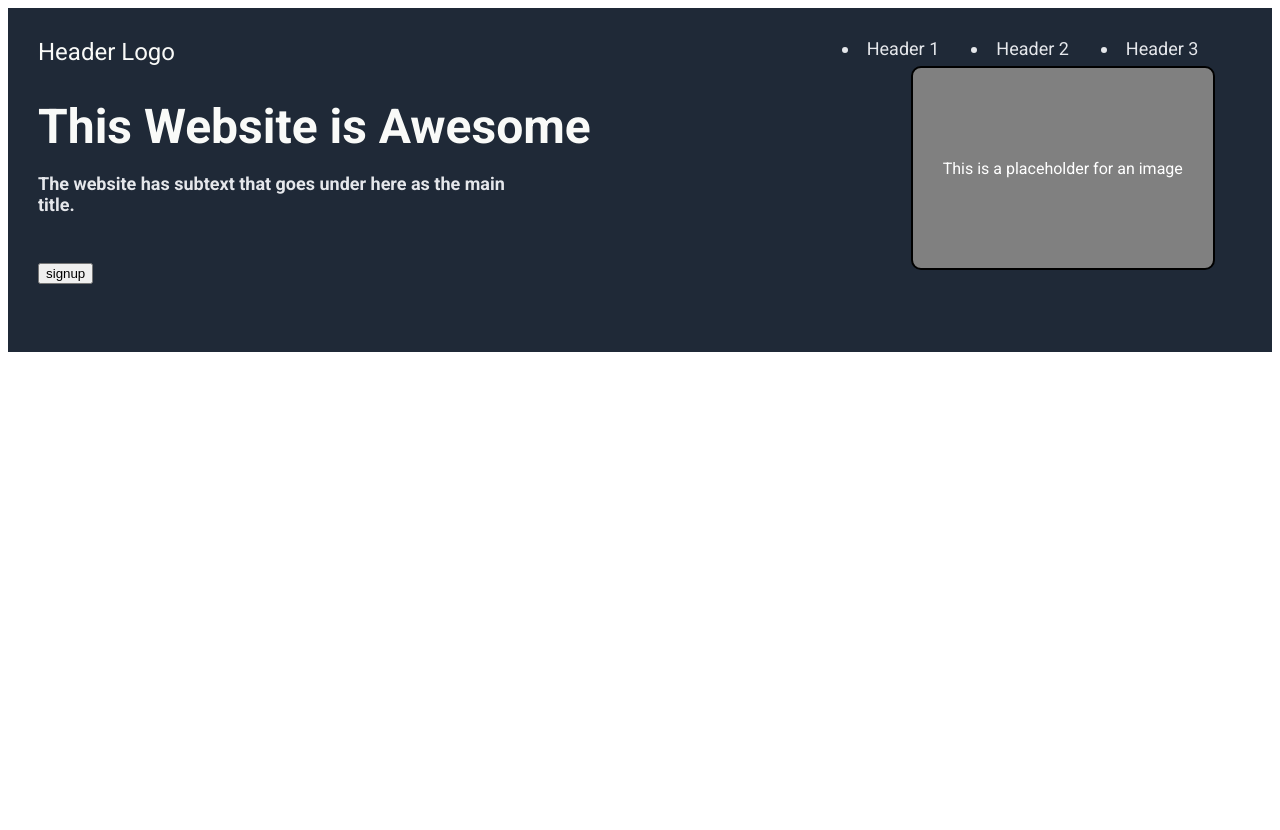
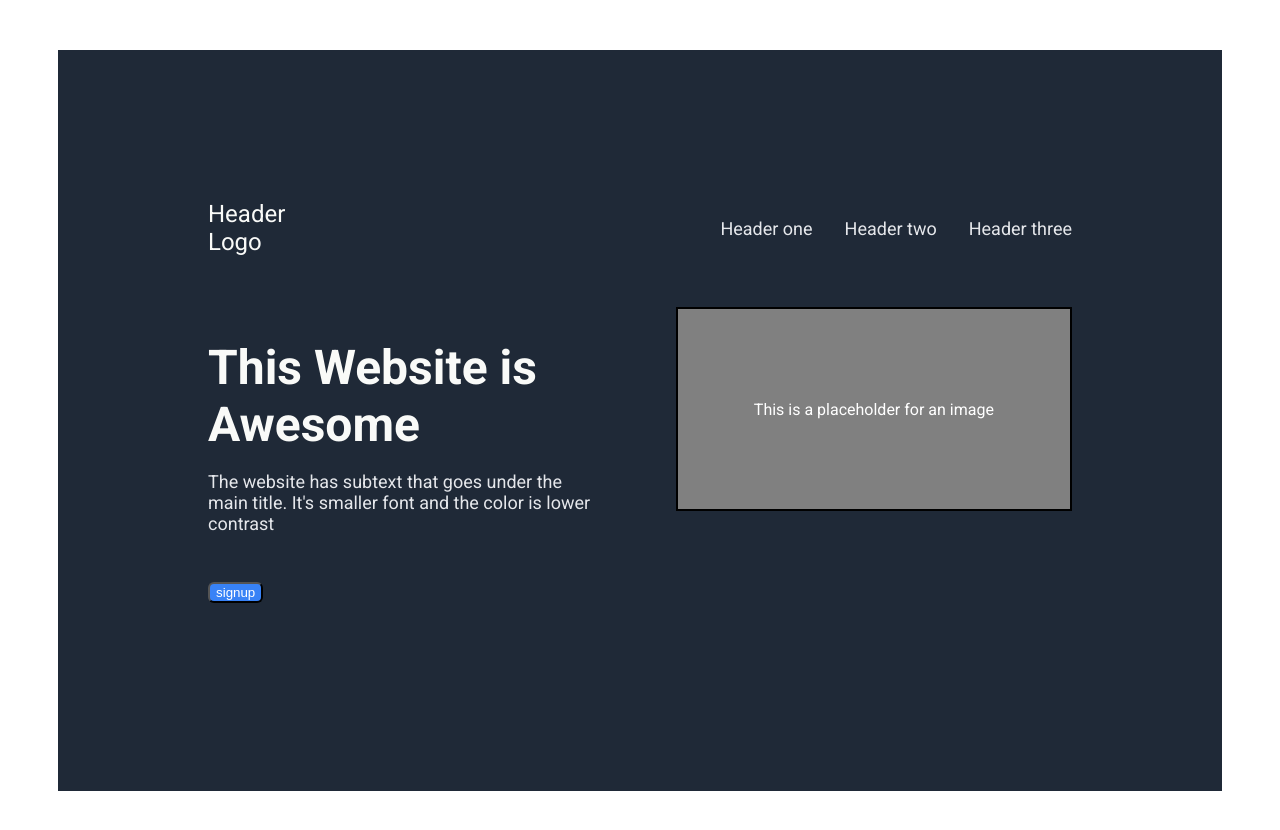
Before and after one commit to redgerandom/odin-landing-page-refresher, a plain HTML site: page index.html in a window 1280 px wide. Before the commit the page ends 800 px from the top, so only its background shows below. Drawn offline with Linux system fonts and the light colour scheme.

Commit message:
finished section 1
01.png for referance

```diff
--- a/index.html
+++ b/index.html
@@ -11,16 +11,16 @@
 <body>
     <div id="container-one">
         <div id="section-one">
-            <header>Header Logo</header>
+            <header>Header  Logo</header>
             <nav class="nav-links">
-                <li>Header 1</li>
-                <li>Header 2</li>
-                <li>Header 3</li>
+                <p>Header one</p>
+                <p>Header two</p>
+                <p>Header three</p>
             </nav>
         </div>
         <div id="section-two">
             <h1 class="hero">This Website is Awesome
-                <p>The website has subtext that goes under here as the main title.</p>
+                <p>The website has subtext that goes under the main title. It's smaller font and the color is lower contrast</p>
                 <button>signup</button>
             </h1>
             <div class="image">This is a placeholder for an image</div>
--- a/style.css
+++ b/style.css
@@ -2,29 +2,13 @@ body {
   font-family: 'Roboto', sans-serif;
 }
 
-#container-one {
-  background-color: #1F2937;
-
-  /* display: flex;
-  flex-direction: column;
-  align-items: center;
-  /* justify-content: center; */
-  /* height: 100vh; */
-  padding: 30px;
-}
-
-#section-one {
-  display: flex;
-  background-color: #1F2937;
-  }
-
-  header{
+header {
   align-items: center;
   color: #f9faf8;
   font-size: 24px;
 }
 
-  .nav-links, p{
+.nav-links {
   font-size: 18px;
   color: #e5e7eb;
   display: flex;
@@ -33,28 +17,52 @@ body {
   width: 85%;
 }
 
+p {
+  font-size: 18px;
+  color: #e5e7eb;
+  font-weight: 1;
+}
+
+button {
+  border-radius: 6px;
+  background-color: #3882f6;
+  color: white;
+}
+
+#container-one {
+  background-color: #1F2937;
+  padding: 100px;
+  margin: 50px;
+}
+
+#section-one {
+  display: flex;
+  background-color: #1F2937;
+  margin: 50px;
+}
+
 #section-two {
   display: flex;
   background-color: #1F2937;
   gap: 20rem;
+  margin: 50px;
 }
 
-
-.hero  {
+.hero {
   font-size: 48px;
   color: #f9faf8;
   font-weight: 900;
 }
 
 .image {
-  width: 300px; /* Set the width of the box */
-  height: 200px; /* Set the height of the box */
-  background-color: gray; /* Gray background */
-  color: white; /* White text for contrast */
-  display: flex; /* Use flexbox for alignment */
-  align-items: center; /* Vertically center the text */
-  justify-content: center; /* Horizontally center the text */
-  border: 2px solid black; /* Optional: Add a black border */
-  border-radius: 10px; /* Optional: Rounded corners */
-  font-size: 16px; /* Optional: Font size */
+  width: 800px;
+  height: 200px;
+  background-color: gray;
+  color: white;
+  display: flex;
+  align-items: center;
+  border: 2px solid black;
+  justify-content: center;
+  font-size: 16px;
+  margin-left: -250px;
 }
```
Also changed, not shown: images/original.png (deleted). Lines whose indentation alone changed are shown as unchanged.
